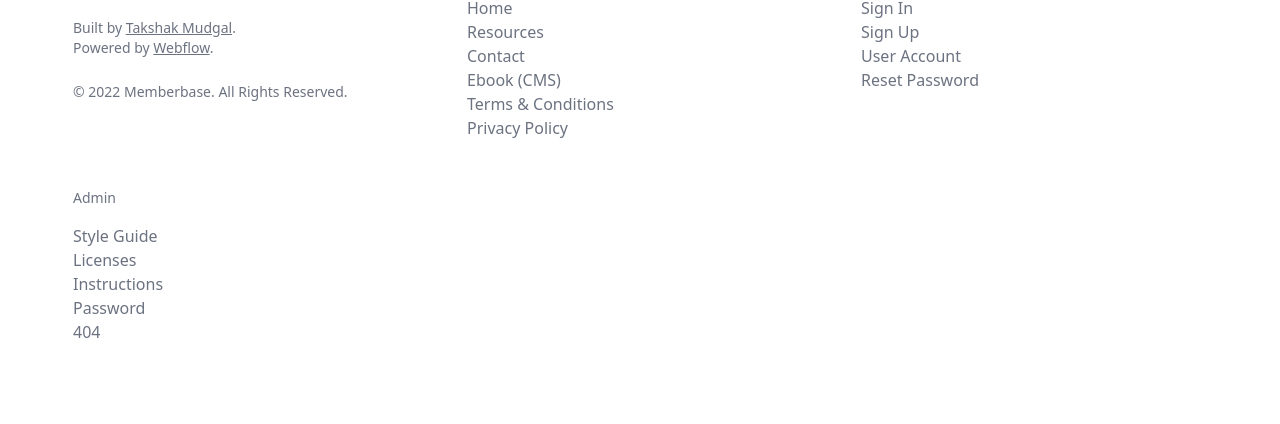
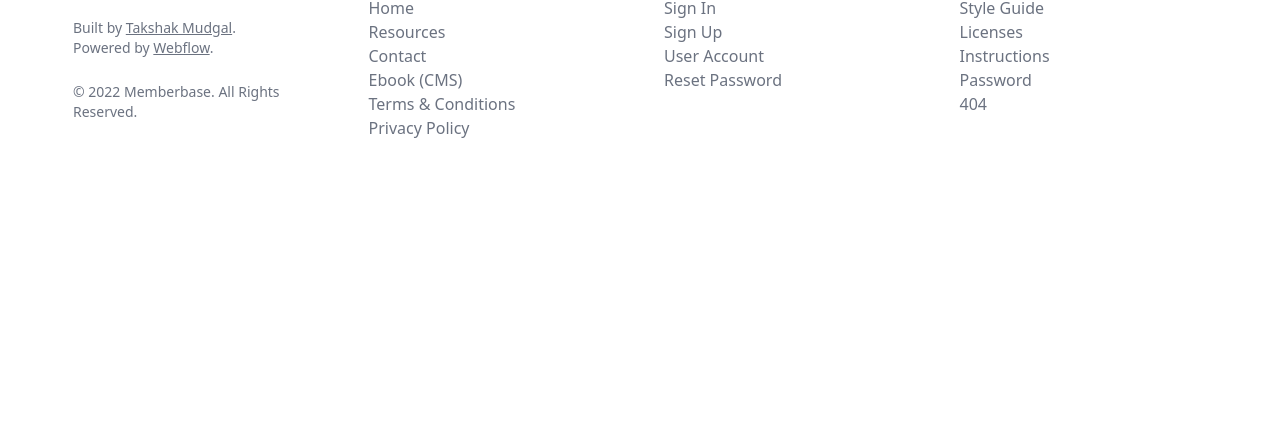
Before and after one commit to takshakm/memberbase-clone, a website: page index.html in a window 1280 px wide. Shown: the part 2539-2963 px from the top of the page. After the commit the page ends 2759 px from the top, so only its background shows below. Drawn offline with nearby package versions, Linux system fonts and the light colour scheme.

Commit message:
Update index.html

```diff
--- a/index.html
+++ b/index.html
@@ -130,7 +130,7 @@
     <!--Footer Section-->
     <footer class="text-gray-500 flex items-center container justify-between mx-80 px-12 py-20">
         <div class="container mx-auto">
-            <div class="grid grid-cols-3 gap-12">
+            <div class="grid grid-cols-4 gap-12">
                 <div class="flex flex-col">
                     <a href="#" aria-current="page" class="footer-logo w-nav-brand w--current">
                         <img src="./public/images/logo.png" width="204" alt="Memberbase Logo">
```
